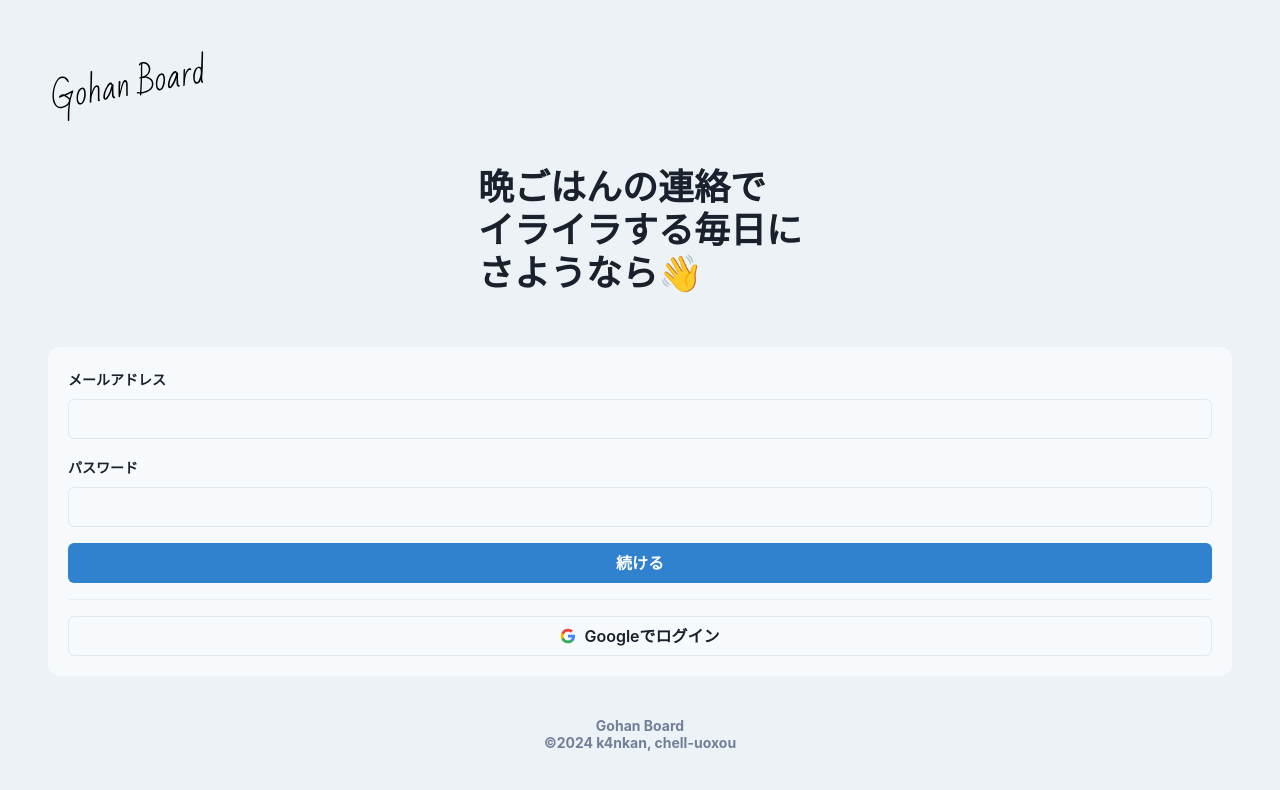
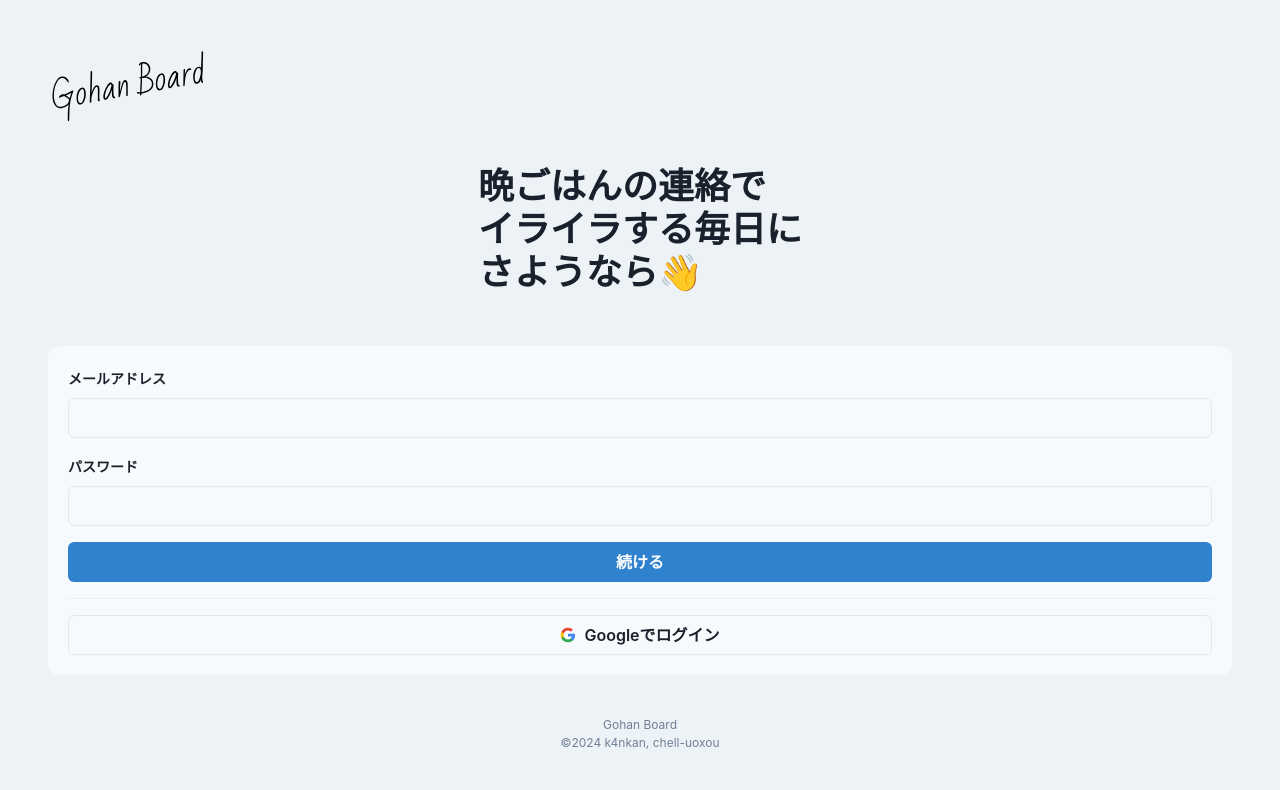
Before and after one commit to k4nkan/watnow-2024-spring-project, a Next.js app: page /signin in a window 1280 px wide. Shown: the top 790 px of the page. Built offline with nearby package versions, Linux system fonts and the light colour scheme; no server answers.

Commit message:
fix コメント対応

```diff
--- a/src/app/(auth)/signin/page.tsx
+++ b/src/app/(auth)/signin/page.tsx
@@ -1,14 +1,6 @@
 import Copyright from '@/components/Copyright';
 import SignInForm from '@/features/account/SignInForm';
-import {
-  Center,
-  Heading,
-  Text,
-  VStack,
-  Image,
-  Box,
-  Spacer
-} from '@chakra-ui/react';
+import { Heading, VStack, Image, Box, Spacer } from '@chakra-ui/react';
 
 function page() {
   return (
@@ -26,7 +18,9 @@ function page() {
             <br />
             さようなら👋
           </Heading>
-          <SignInForm />
+          <Box bg={'gray.50'} width={'100%'} p={5} borderRadius={12}>
+            <SignInForm />
+          </Box>
         </VStack>
         <Spacer />
         <Copyright />
--- a/src/components/Copyright.tsx
+++ b/src/components/Copyright.tsx
@@ -1,13 +1,13 @@
-import { Box, Heading } from '@chakra-ui/react';
+import { Box, Text } from '@chakra-ui/react';
 
 export default function Copyright() {
   return (
     <Box>
-      <Heading size={'xs'} textAlign={'center'} color={'gray.500'}>
+      <Text fontSize={'xs'} textAlign={'center'} color={'gray.500'}>
         Gohan Board
         <br />
         ©2024 k4nkan, chell-uoxou
-      </Heading>
+      </Text>
     </Box>
   );
 }
--- a/src/features/account/SignInForm.tsx
+++ b/src/features/account/SignInForm.tsx
@@ -23,7 +23,6 @@ const SignInForm = () => {
   };
 
   return (
-    <Box bg={"gray.50"} width={"100%"} p={5} borderRadius={12}>
     <VStack spacing={4}>
       <InputWithLabel label="メールアドレス" />
       <InputWithLabel label="パスワード" />
@@ -42,7 +41,6 @@ const SignInForm = () => {
         Googleでログイン
       </Button>
     </VStack>
-    </Box>
   );
 };
 
```
Lines whose indentation alone changed are shown as unchanged.
